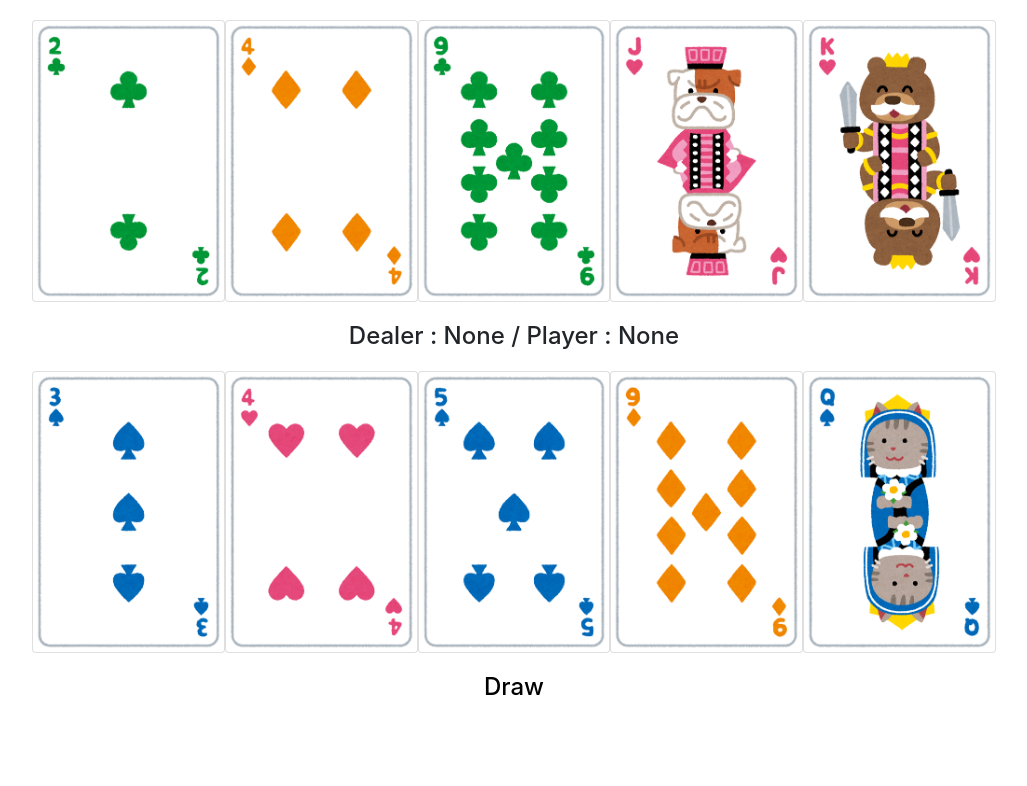
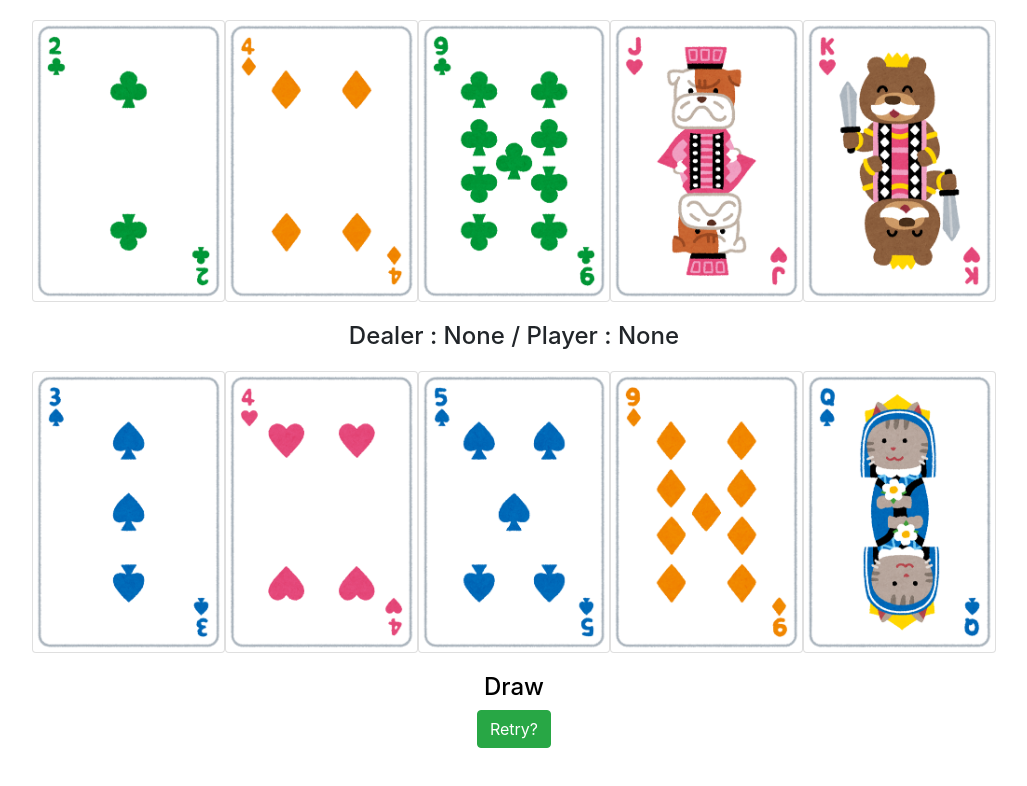
Before and after one commit to expajp/vue-poker, a Vue app: page / in a window 1280 px wide. Both pictures are taken after a click on the button "Change". Shown: the top 786 px of the page, without its empty margins (126-1153 px from the left). Built offline with nearby package versions, Linux system fonts and the light colour scheme.

Commit message:
implement reload button

```diff
--- a/src/components/Game.vue
+++ b/src/components/Game.vue
@@ -1,12 +1,15 @@
 <template>
     <div class="container-fluid" id="game">
         <dealer ref="dealer" @result="postexec" />
-        <div class="message h4">
+        <div class="centering h4">
             {{ mainMessage }}
         </div>
         <player @stand="stand" :showButtons="showButtons" />
-        <div class="message h4 result" v-bind:class="resultColorClass">
+        <div class="centering h4 result" v-bind:class="resultColorClass">
             {{ resultMessage }}
+        </div>
+        <div class="centering" v-if="!showButtons">
+            <button class="btn btn-success" v-on:click="reload">Retry?</button>
         </div>
     </div>
 </template>
@@ -18,7 +21,7 @@
 .player {
     margin: 20px auto;
 }
-.message {
+.centering {
     display: flex;
     justify-content: center;
 }
@@ -52,6 +55,9 @@ export default {
         }
     },
     methods: {
+        reload() {
+            location.reload()
+        },
         stand(playersResult) {
             this.playersResult = playersResult
             this.$refs.dealer.$emit('postexec')
```
